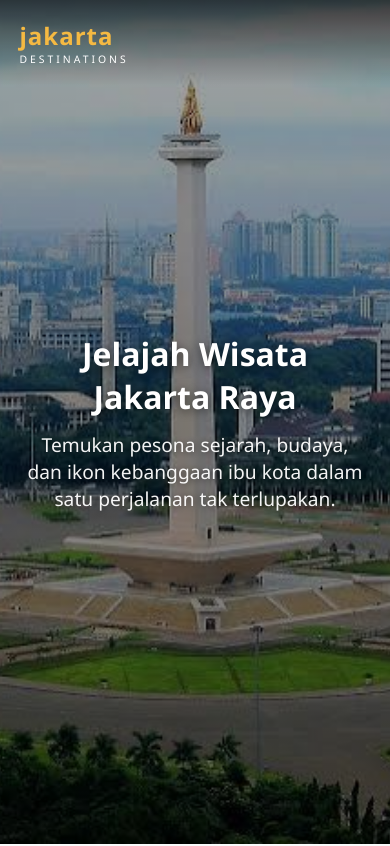
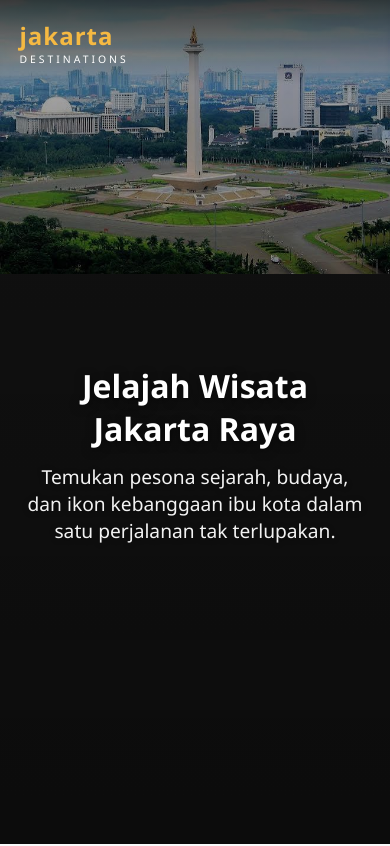
Before and after one commit to wakerta/JAKARTARAYA, a plain HTML site: page wisata/index.html in a window 390 px wide. Shown: the top 846 px of the page. Drawn offline with Linux system fonts and the light colour scheme.

Commit message:
Refactor hero section styles in index.html
Updated hero section styles for improved layout and responsiveness.

```diff
--- a/wisata/index.html
+++ b/wisata/index.html
@@ -30,15 +30,15 @@
         /* Hero Banner Layar Penuh */
          .hero {
          position: relative;
-            height: 100vh;
-            background: linear-gradient(rgba(0, 0, 0, 0.35), rgba(0, 0, 0, 0.55)), url('monas.jpg') center/cover no-repeat;
+         min-height: 100vh;
+         background: linear-gradient(rgba(0, 0, 0, 0.35), rgba(0, 0, 0, 0.55)), url('monas.jpg') top center/100% auto no-repeat #1a1a1a;
          display: flex;
          flex-direction: column;
          justify-content: center;
          align-items: center;
          text-align: center;
          color: white;
-            padding: 0 1.5rem;
+         padding: 8rem 1.5rem 4rem;
      }
         .hero h1 { font-size: 3rem; margin-bottom: 0.8rem; text-shadow: 0 2px 10px rgba(0,0,0,0.5); }
         .hero p { font-size: 1.2rem; max-width: 650px; opacity: 0.95; text-shadow: 0 1px 6px rgba(0,0,0,0.5); }
```
Lines whose indentation alone changed are shown as unchanged.
